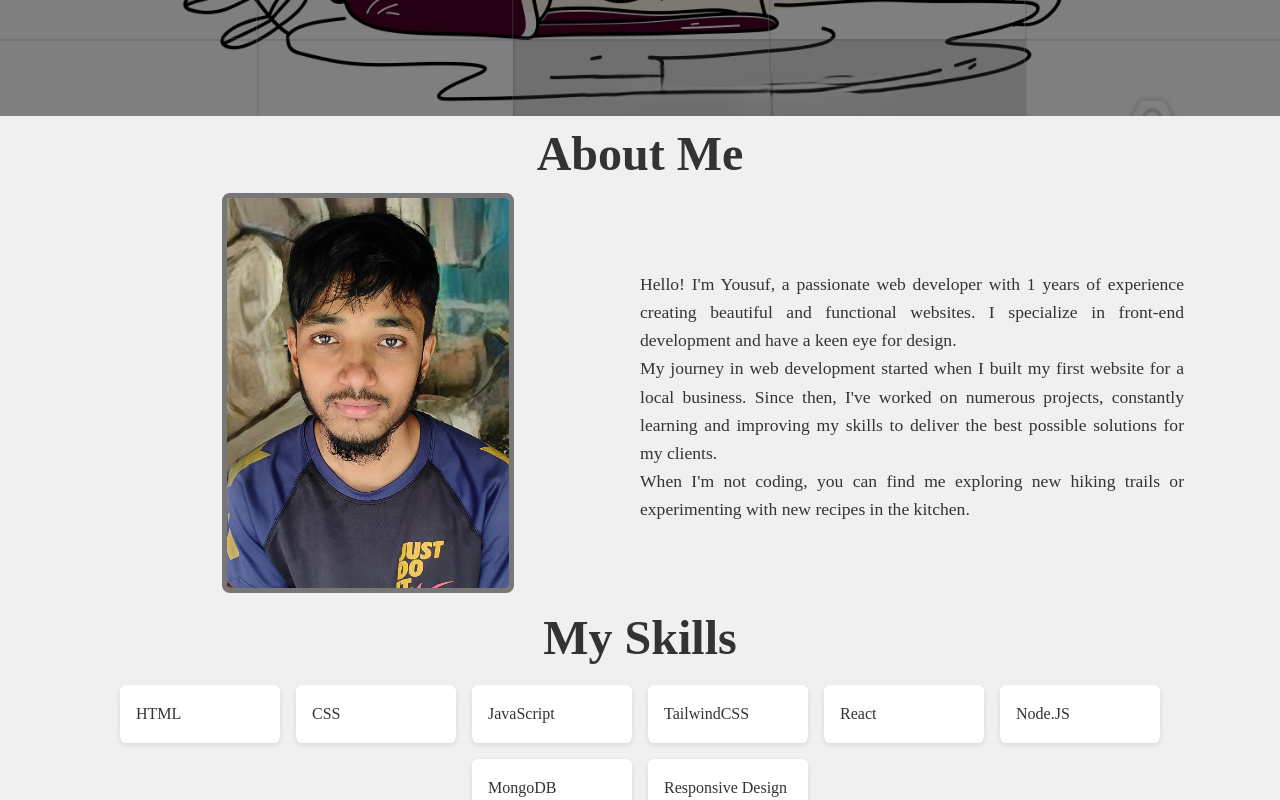
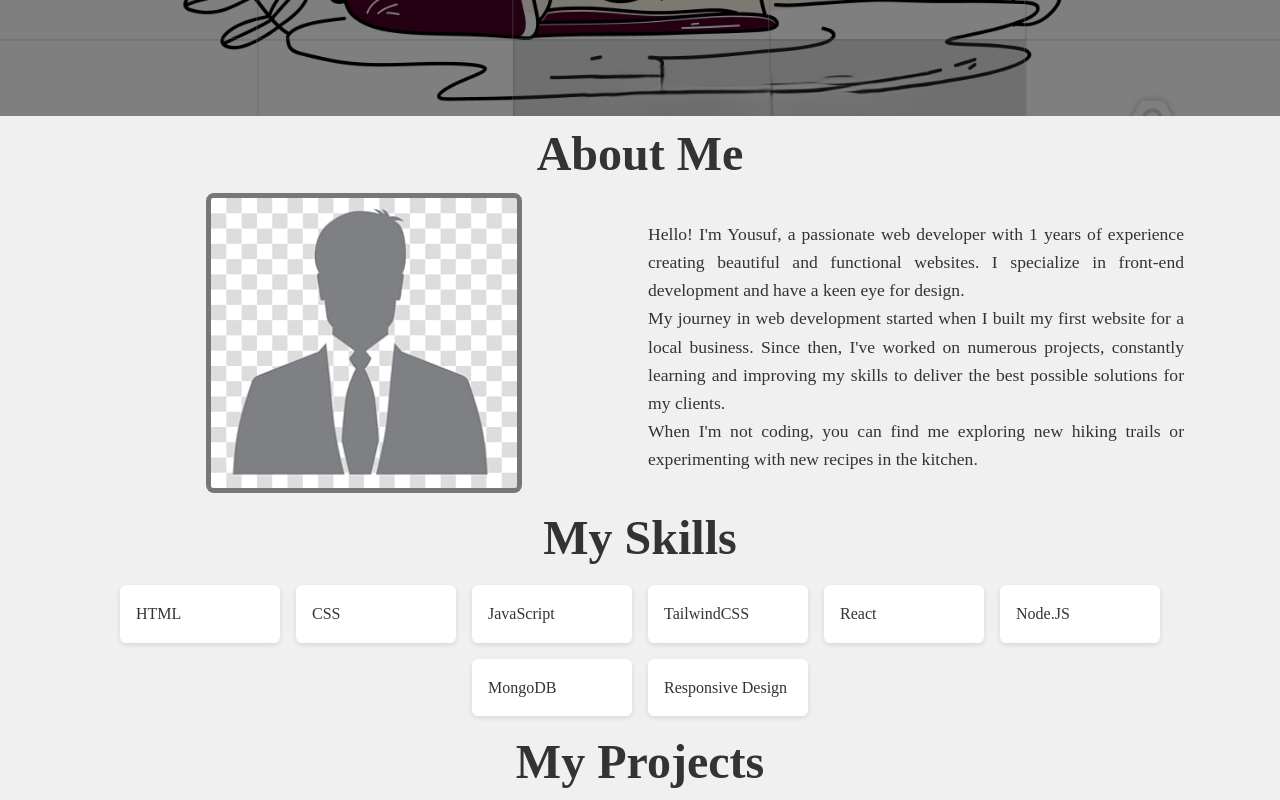
Before and after one commit to yousufluhana/protfolio, a plain HTML site: page index.html in a window 1280 px wide. Shown: the part 684-1484 px from the top of the page. Drawn offline with Linux system fonts and the light colour scheme.

Commit message:
update profile image

```diff
--- a/index.html
+++ b/index.html
@@ -43,7 +43,7 @@
         <h1 class="section-title">About Me</h1>
         <div class="about-content">
           <div class="about-image">
-            <img src="./image/luhan.jpg" alt="profile image" height="350" />
+            <img src="./image/avatar.jpg" alt="profile image" height="250" />
           </div>
           <div class="about-text">
             <p>
--- a/style.css
+++ b/style.css
@@ -289,6 +289,7 @@ footer {
 @media screen and (min-width: 768px) {
   .about-content {
     flex-direction: row;
+    gap: 0 1rem;
   }
   .about-content > * {
     flex: 1;
@@ -297,13 +298,12 @@ footer {
     text-align: center;
   }
   .about-image img {
-    height: 400px;
+    height: 300px;
   }
 
   .project-card {
     height: 530px;
     width: calc(50% - 20px);
-    /* flex-grow: 1; */
   }
 }
 
@@ -313,3 +313,4 @@ footer {
     width: calc(33.33% - 20px);
   }
 }
+/* responsive design ended */
```
Also changed, not shown: image/avatar.jpg (added), image/luhan.jpg (deleted).
